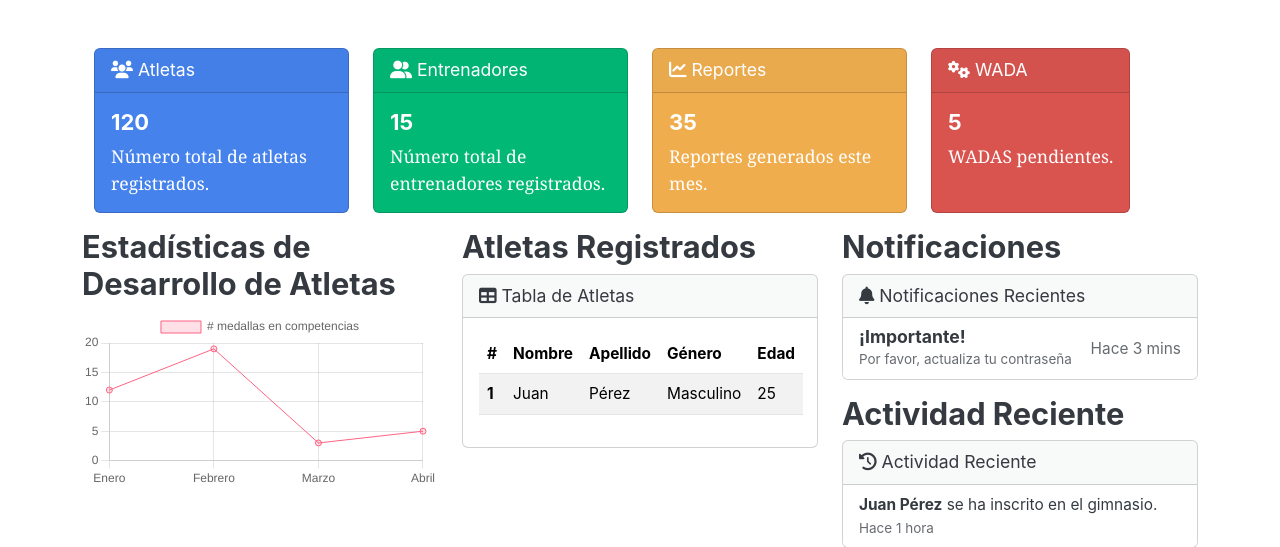
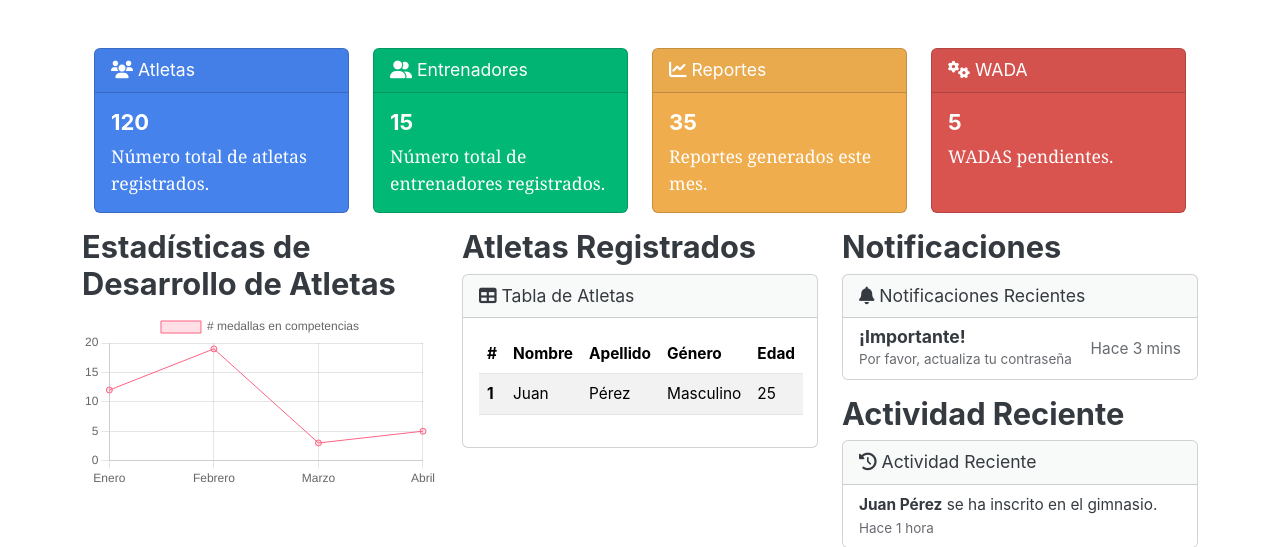
Before and after one commit to jugneyidk/gymsys, a PHP site: page /index.php?p=dashboard in a window 1280 px wide. Shown: the part 58-605 px from the top of the page. Run offline with PHP 8.4, Linux system fonts and the light colour scheme; some libraries are stand-ins or nearby versions; some web fonts are replaced.

Commit message:
V1.17.3
- fixed ancho de cards

```diff
--- a/vista/dashboard.php
+++ b/vista/dashboard.php
@@ -17,7 +17,7 @@
             <div class="row justify-content-center">
                 <div class="row mt-4">
                     <div class="col-6 col-md-3 d-flex align-items-stretch">
-                        <div class="card text-white bg-primary mb-3">
+                        <div class="card text-white bg-primary mb-3 w-100">
                             <div class="card-header"><i class="fas fa-users"></i> Atletas</div>
                             <div class="card-body">
                                 <h5 class="card-title">120</h5>
@@ -26,7 +26,7 @@
                         </div>
                     </div>
                     <div class="col-6 col-md-3 d-flex align-items-stretch">
-                        <div class="card text-white bg-success mb-3">
+                        <div class="card text-white bg-success mb-3 w-100">
                             <div class="card-header"><i class="fas fa-user-friends"></i> Entrenadores</div>
                             <div class="card-body">
                                 <h5 class="card-title">15</h5>
@@ -35,7 +35,7 @@
                         </div>
                     </div>
                     <div class="col-6 col-md-3 d-flex align-items-stretch">
-                        <div class="card text-white bg-warning mb-3">
+                        <div class="card text-white bg-warning mb-3 w-100">
                             <div class="card-header"><i class="fas fa-chart-line"></i> Reportes</div>
                             <div class="card-body">
                                 <h5 class="card-title">35</h5>
@@ -44,7 +44,7 @@
                         </div>
                     </div>
                     <div class="col-6 col-md-3 d-flex align-items-stretch">
-                        <div class="card text-white bg-danger mb-3">
+                        <div class="card text-white bg-danger mb-3 w-100">
                             <div class="card-header"><i class="fas fa-cogs"></i> WADA</div>
                             <div class="card-body">
                                 <h5 class="card-title">5</h5>
```
